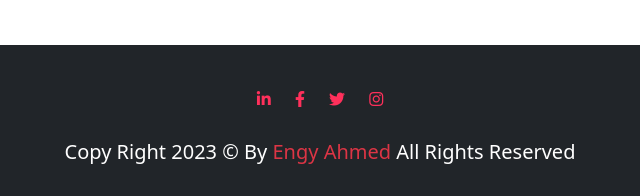
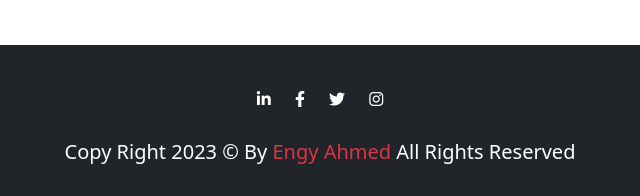
Before and after one commit to engyahmed7/Fokir-frontend-project, a plain HTML site: page index.html in a window 1280 px wide. Shown: the part 5293-5489 px from the top of the page, 320-960 px from the left. Drawn offline with Linux system fonts and the light colour scheme.

Commit message:
update footer

```diff
--- a/css/style.css
+++ b/css/style.css
@@ -589,7 +589,11 @@ a {
 }
 
 .social-media i {
-    color: #ff305b;
+    color: #fff;
     padding: 30px 10px;
     font-size: 16px;
 }
+
+.social-media i:hover {
+    color: #ff305b;
+}
```
